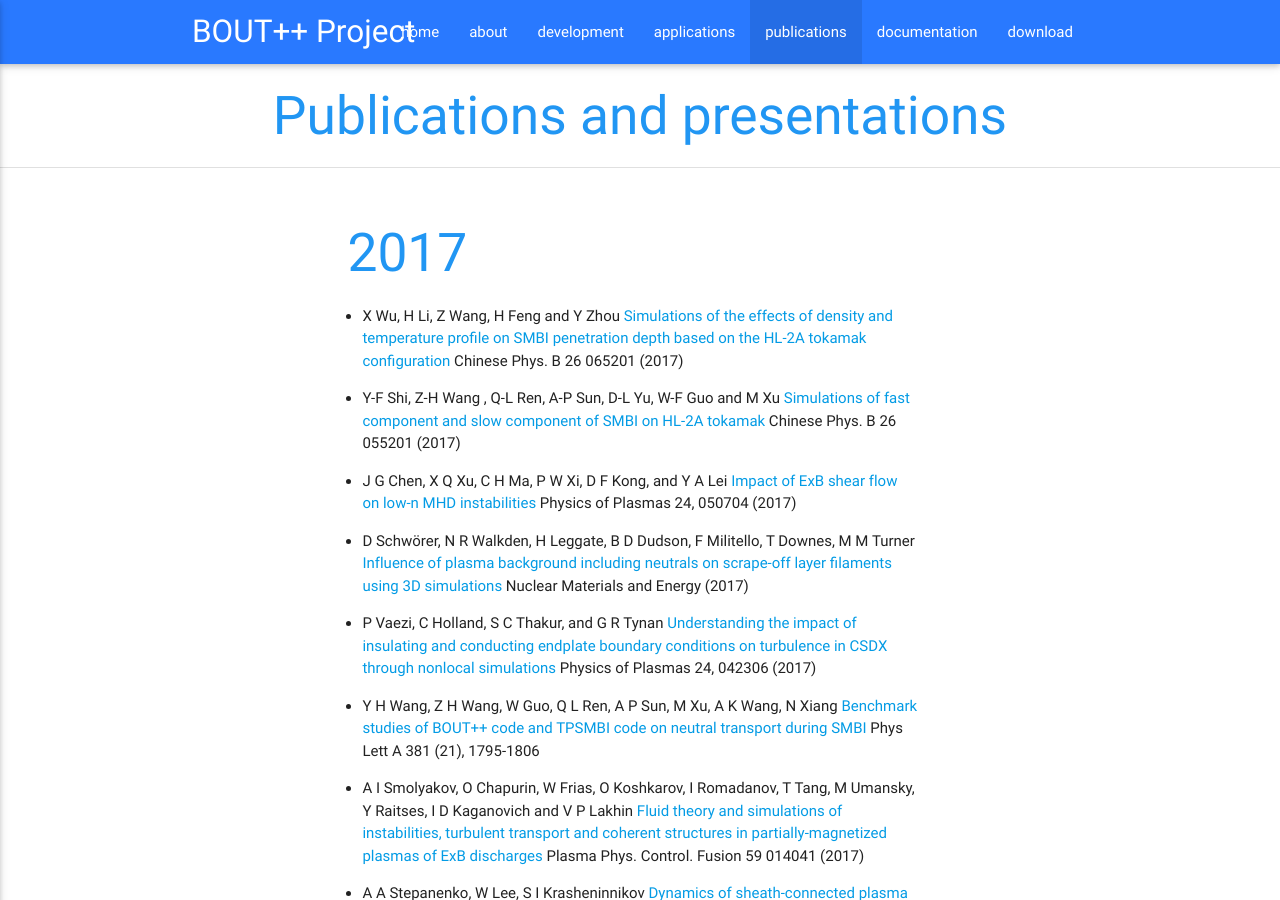
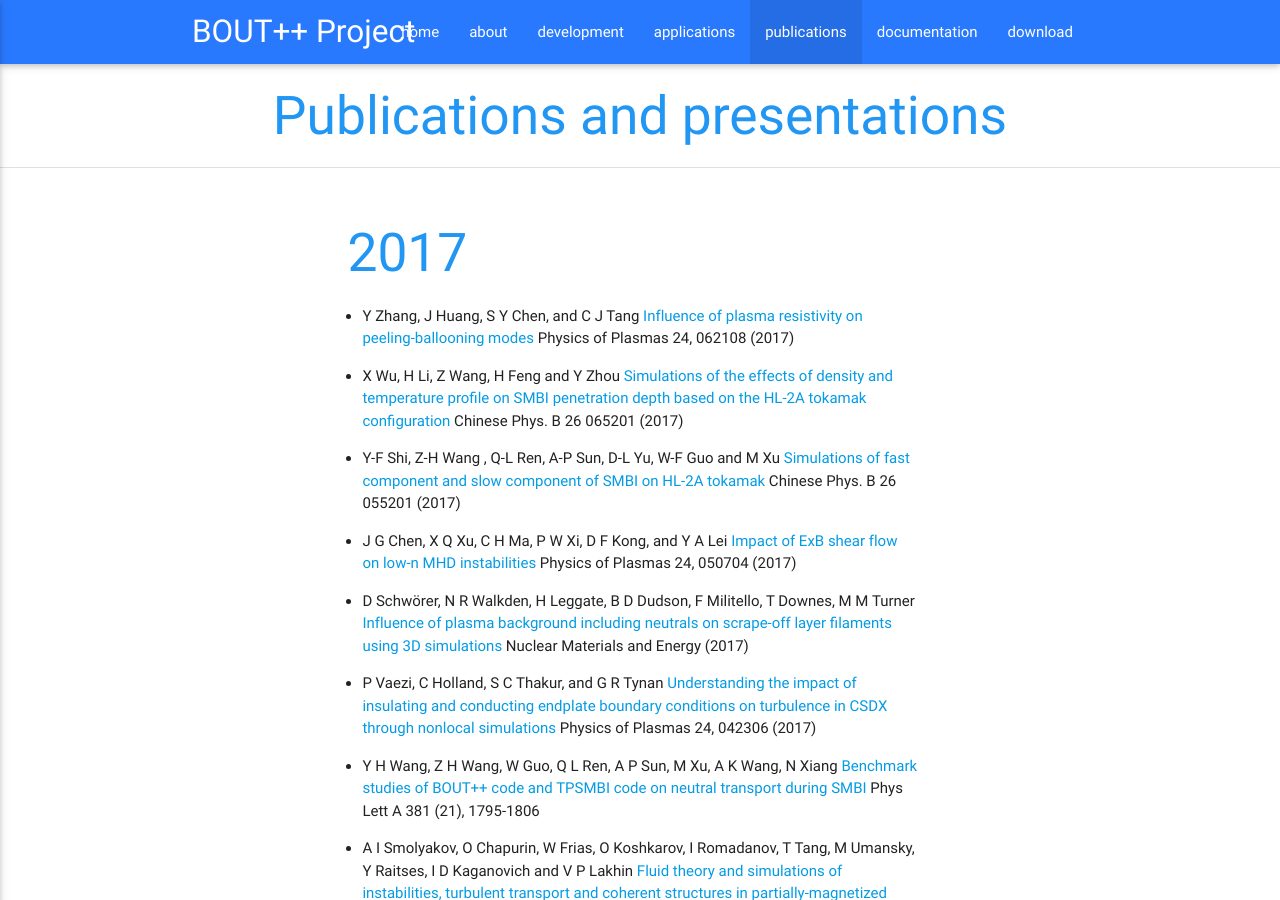
Before and after one commit to boutproject/boutproject.github.io, a Jekyll site: the page built from publications/index.md, in a window 1280 px wide and 900 px high. Built offline with Jekyll 4.4.1, drawn with Linux system fonts in a browser that asks for light colours.

Commit message:
Adding Zhang et al POP 2017

```diff
--- a/publications/index.md
+++ b/publications/index.md
@@ -8,6 +8,7 @@ nav-state: publications
 2017
 ----
 
+* Y Zhang, J Huang, S Y Chen, and C J Tang [Influence of plasma resistivity on peeling-ballooning modes](http://dx.doi.org/10.1063/1.4985324) Physics of Plasmas 24, 062108 (2017)
 * X Wu, H Li, Z Wang, H Feng and Y Zhou [Simulations of the effects of density and temperature profile on SMBI penetration depth based on the HL-2A tokamak configuration](https://doi.org/10.1088/1674-1056/26/6/065201) Chinese Phys. B 26 065201 (2017)
 * Y-F Shi, Z-H Wang , Q-L Ren, A-P Sun, D-L Yu, W-F Guo and M Xu [Simulations of fast component and slow component of SMBI on HL-2A tokamak](https://doi.org/10.1088/1674-1056/26/5/055201) Chinese Phys. B 26 055201 (2017)
 * J G Chen, X Q Xu, C H Ma, P W Xi, D F Kong, and Y A Lei [Impact of ExB shear flow on low-n MHD instabilities](http://dx.doi.org/10.1063/1.4984257) Physics of Plasmas 24, 050704 (2017)
```
